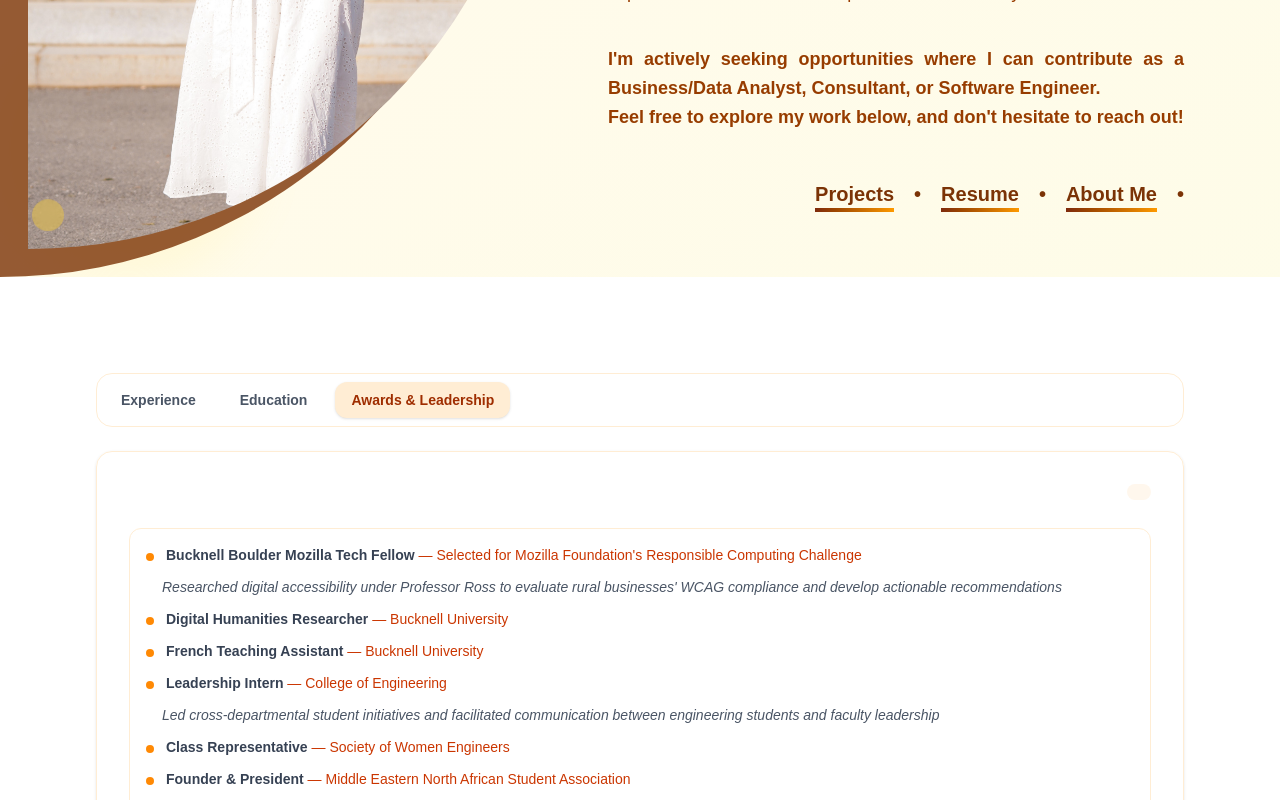
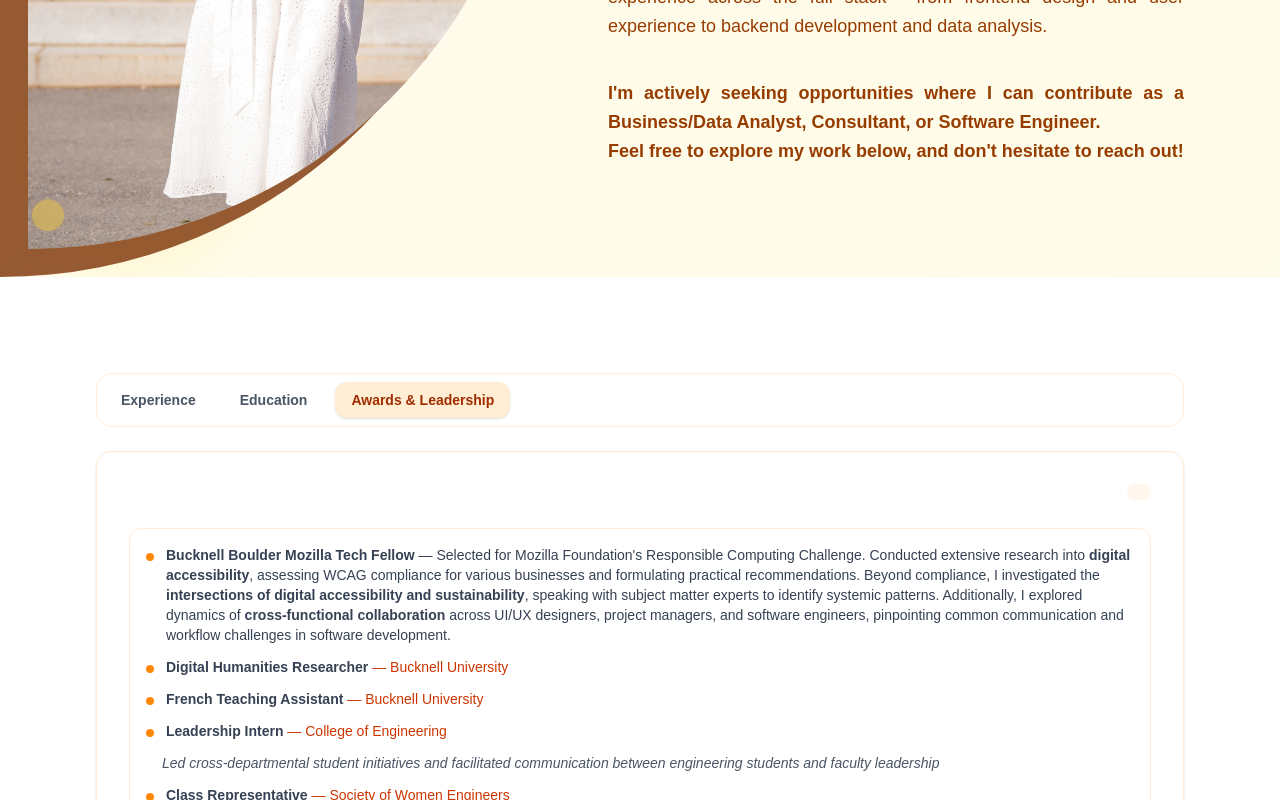
Before and after one commit to ayatarist/ayatarist.github.io, a Next.js app: page / in a window 1280 px wide. Both pictures are taken after a click on the button "Awards & Leadership". Shown: the part 583-1383 px from the top of the page. Built offline with nearby package versions, Linux system fonts and the light colour scheme.

Commit message:
updated resume

```diff
--- a/src/components/ExperienceP.tsx
+++ b/src/components/ExperienceP.tsx
@@ -46,9 +46,9 @@ const timelineData: Record<'professional' | 'education' | 'leadership', Timeline
       description:
         'Built an interactive web application to help users discover and locate trees across Pennsylvania parks.',
       achievements: [
-        'Converted Excel datasets into dynamic, searchable interfaces',
+        'Developed the core navigation and structural backbone of the web application, ensuring intuitive user flow and accessibility',
         'Implemented geolocation-aware filtering and mapping features',
-        'Designed responsive PWA with offline capabilities',
+        'Integrated contextual information to provide users with comprehensive information on tree species and selection criteria, drawing from external reliable sources and curated datasets.',
       ],
       skills: ['React', 'Tailwind CSS', 'PWA', 'Geolocation API', 'Data Visualization', 'JavaScript'],
       logo: 'img/peak.webp',
@@ -60,10 +60,9 @@ const timelineData: Record<'professional' | 'education' | 'leadership', Timeline
       date: 'Summer 2023',
       title: 'Accessibility Consultant & Research Fellow',
       description:
-        'Conducted a mixed‑methods study to assess and improve digital accessibility among rural PA businesses.',
+        'Conducted a mixed‑methods study to assess and improve digital accessibility among PA small businesses.',
       achievements: [
-        'Audited 15+ educational websites for WCAG 2.1 compliance, boosting adherence by 65%',
-        'Led semi‑structured interviews with digital accessibility specialists and rural business owners to surface practical barriers',
+        'Led interviews with digital accessibility specialists and  business owners to surface practical barriers',
         'Synthesized qualitative data in Dedoose to identify recurring compliance gaps and user pain points',
         'Reviewed ADA Accessibility Standards and emerging legislation to inform audit criteria',
         'Delivered tailored advisory sessions, translating technical findings into clear, actionable recommendations for business owners'
@@ -135,23 +134,23 @@ const timelineData: Record<'professional' | 'education' | 'leadership', Timeline
       logoScale: 1,
     },
   ],
+  // Assuming this is part of a larger data structure for your portfolio
   leadership: [
     {
       id: 'awards-leadership',
-      description: '',
+      description: '', // Keep this description field if it's meant for a general overview of this section
       achievements: [
-        'Bucknell Boulder Mozilla Tech Fellow — Selected for Mozilla Foundation\'s Responsible Computing Challenge',
-        '    • Researched digital accessibility under Professor Ross to evaluate rural businesses\' WCAG compliance and develop actionable recommendations',
-        'Digital Humanities Researcher — Bucknell University',
-        'French Teaching Assistant — Bucknell University',
-        'Leadership Intern — College of Engineering',
+        '<strong>Bucknell Boulder Mozilla Tech Fellow</strong> — Selected for Mozilla Foundation\'s Responsible Computing Challenge. Conducted extensive research into <strong>digital accessibility</strong>, assessing WCAG compliance for various businesses and formulating practical recommendations. Beyond compliance, I investigated the <strong>intersections of digital accessibility and sustainability</strong>, speaking with subject matter experts to identify systemic patterns. Additionally, I explored dynamics of <strong>cross-functional collaboration</strong> across UI/UX designers, project managers, and software engineers, pinpointing common communication and workflow challenges in software development.',
+        '<strong>Digital Humanities Researcher</strong> — Bucknell University',
+        '<strong>French Teaching Assistant</strong> — Bucknell University',
+        '<strong>Leadership Intern</strong> — College of Engineering',
         '    • Led cross-departmental student initiatives and facilitated communication between engineering students and faculty leadership',
-        'Class Representative — Society of Women Engineers',
-        'Founder & President — Middle Eastern North African Student Association',
-        'Michael M. & Lillian Amber Fremont Scholar',
-        'Grace Hopper Advancing Inclusion Scholar \'24',
-        'Society of Women Engineers Scholar \'24',
-        'Dean\'s List \'22, \'23, \'24'
+        '<strong>Class Representative</strong> — Society of Women Engineers',
+        '<strong>Founder & President</strong> — Middle Eastern North African Student Association',
+        '<strong>Michael M. & Lillian Amber Fremont Scholar</strong>',
+        '<strong>Grace Hopper Advancing Inclusion Scholar \'24</strong>',
+        '<strong>Society of Women Engineers Scholar \'24</strong>',
+        '<strong>Dean\'s List \'22, \'23, \'24</strong>'
       ],
       skills: [],
     },
@@ -307,40 +306,41 @@ const TimelineCard: React.FC<TimelineCardProps> = ({ entry, index, active }) =>
           </div>
         )}
 
-        {/* Show achievements directly for awards in leadership section */}
-        {showAchievementsDirectly && showAchievements && (
+               {/* Show achievements directly for awards in leadership section */}
+               {showAchievementsDirectly && showAchievements && (
           <div className="bg-orange-25 rounded-xl p-4 border border-orange-100">
             <ul className="space-y-3">
               {entry.achievements.map((achievement, i) => {
                 const isIndented = achievement.startsWith('    •');
-                const hasOrganization = achievement.includes(' — ') && !isIndented;
+                // Check for ' — ' AND ensure it's NOT the Mozilla blurb for special parsing
+                const isOrganizationEntry = achievement.includes(' — ') && !isIndented && !achievement.includes('Mozilla Tech Fellow');
 
                 if (isIndented) {
                   return (
                     <li key={i} className="text-gray-600 text-sm flex items-start gap-3 ml-4">
-                      <span className="italic">{achievement.replace('    • ', '')}</span>
+                      <span className="italic" dangerouslySetInnerHTML={{ __html: achievement.replace('    • ', '') }}></span>
                     </li>
                   );
                 }
 
-                if (hasOrganization) {
+                if (isOrganizationEntry) {
                   const [position, organization] = achievement.split(' — ');
                   return (
                     <li key={i} className="text-gray-700 text-sm flex items-start gap-3">
                       <div className="w-2 h-2 bg-orange-400 rounded-full mt-2 flex-shrink-0"></div>
                       <span>
-                        <span className="font-semibold">{position}</span>
-                        <span className="text-orange-700"> — {organization}</span>
+                        <span className="font-semibold" dangerouslySetInnerHTML={{ __html: position }}></span>
+                        <span className="text-orange-700"> — <span dangerouslySetInnerHTML={{ __html: organization }}></span></span>
                       </span>
                     </li>
                   );
                 }
 
-
+                // This is the general case, which will now correctly apply to the Mozilla blurb
                 return (
                   <li key={i} className="text-gray-700 text-sm flex items-start gap-3">
                     <div className="w-2 h-2 bg-orange-400 rounded-full mt-2 flex-shrink-0"></div>
-                    <span className="font-medium">{achievement}</span>
+                    <span className="font-medium" dangerouslySetInnerHTML={{ __html: achievement }}></span>
                   </li>
                 );
               })}
--- a/src/components/HeroP.tsx
+++ b/src/components/HeroP.tsx
@@ -130,15 +130,15 @@ export default function Hero() {
             />
           </p>
 
-          {/* Navigation moved to bottom-right */}
+          {/* Navigation moved to bottom-right
           <div className="flex justify-end mt-10">
             <nav className="flex flex-wrap items-center justify-end gap-5 text-lg sm:text-xl font-semibold text-amber-900">
               {[
                 // { href: "#home", text: "Home" },
                 // { href: "#experience", text: "Experience" },
-                { href: "#projects", text: "Projects" },
-                { href: "/docs/resume.pdf", text: "Resume", external: true },
-                { href: "#about", text: "About Me" },
+                // { href: "#projects", text: "Projects" },
+                // { href: "/docs/resume.pdf", text: "Resume", external: true },
+                // { href: "#about", text: "About Me" },
               ].map((item, idx) => (
                 <React.Fragment key={item.href}>
                   <a
@@ -153,7 +153,7 @@ export default function Hero() {
                 </React.Fragment>
               ))}
             </nav>
-          </div>
+          </div>         */}
         </div>
       </div>
     </section>
--- a/src/components/ProjectsOverview.tsx
+++ b/src/components/ProjectsOverview.tsx
@@ -13,48 +13,49 @@ interface Project {
 
 const projects: Project[] = [
   {
-    title: 'Formula 1 Driver Rankings Predictor',
+    title: 'Formula 1 Driver Rankings Predictor',
     description:
-    'Using historical race data from 2009–2022, I engineered features like qualifying position, podium finishes, and team performance, then trained logistic regression and random forest models in Python to forecast end‑of‑season driver standings with 85% accuracy. All analysis and visualizations live in an interactive Jupyter Notebook.',
+    'Using historical race data from 2009–2022, I engineered features like <strong>qualifying position, podium finishes, and team performance</strong>, then trained <strong>logistic regression</strong> and <strong>random forest models</strong> in Python to forecast end‑of‑season driver standings with <strong>85% accuracy</strong>. All analysis and visualizations live in an interactive Jupyter Notebook.',
     tags: ['Python', 'Machine Learning', 'Pandas', 'Jupyter'],
     link: 'https://github.com/ayatarist/Formula-1-Rankings'
   },
   {
     title: 'Accessibility Design Plugin',
     description:
-     'As part of Northeastern’s AccessHack, co-built a TypeScript Figma plugin that evaluates frames and components for accessibility issues—color contrast, missing alt text, and keyboard focus order—and highlights them directly in the design canvas. This tool helps designers catch WCAG compliance gaps early, making inclusive design easier from the start.',
+     'As part of Northeastern’s AccessHack, co-built a TypeScript Figma plugin that evaluates frames and components for <strong>accessibility issues</strong>—<strong>color contrast, missing alt text, and keyboard focus order</strong>—and highlights them directly in the design canvas. This tool helps designers catch <strong>WCAG compliance</strong> gaps early, making <strong>inclusive design</strong> easier from the start.',
     tags: ['TypeScript', 'Figma Plugin', 'Accessibility', 'WCAG'],
     link: 'https://github.com/ayatarist/AccessHackPlugIn'
   },
   {
     title: 'FlappyBison',
     description:
-      'FlappyBison started as a class project to explore JavaFX and OOP design. Created through a modular architecture with separate classes for game logic, collision detection, and UI navigation, using JavaFX’s animation and event APIs to manage scene transitions (start, play, game‑over). Custom physics simulate the bird’s movement, and procedurally generated obstacles keep gameplay challenging.',
+      'FlappyBison started as a class project to explore <strong>JavaFX</strong> and <strong>OOP design</strong>. Created through a <strong>modular architecture</strong> with separate classes for <strong>game logic, collision detection, and UI navigation</strong>, using JavaFX’s animation and event APIs to manage scene transitions (start, play, game‑over). <strong>Custom physics</strong> simulate the bird’s movement, and <strong>procedurally generated obstacles</strong> keep gameplay challenging.',
     tags: ['Java', 'JavaFX', 'Game Dev'],
     link: 'https://github.com/ayatarist/FlappyBison'
   },
   {
     title: 'Power Generation Optimization',
     description:
-      'I developed Python scripts and Jupyter notebooks using Gurobi to build linear and mixed‑integer programming models that schedule power plant output to minimize generation costs while meeting demand forecasts and CO₂ emission limits. I cleaned and processed historical load and emission data, formulated objective functions and constraints, and created visualizations to explore cost‑versus‑emissions trade‑offs, gaining hands‑on experience in energy economics and optimization techniques.',
+      'I developed Python scripts and Jupyter notebooks using Gurobi to build <strong>linear and mixed‑integer programming models</strong> that schedule power plant output to minimize generation costs while meeting demand forecasts and CO₂ emission limits. I cleaned and processed historical load and emission data, <strong>formulated objective functions and constraints</strong>, and created visualizations to explore <strong>cost‑versus‑emissions trade‑offs</strong>, gaining hands‑on experience in <strong>energy economics and optimization techniques</strong>.',
     tags: ['Python', 'Gurobi', 'Linear Programming', 'MIP'],
     link: 'https://github.com/ayatarist/power_gen_optimization'
   },
   {
     title: 'Digitizing Suzette (Fork)',
     description:
-      'In this ongoing Bucknell University collaboration (Jan 2024 – Present), I help convert and enrich 19th‑century French domestic‑education texts into TEI/XML. Featuring narrative, illustrations, questions, and curricular metadata across 144 chapters, it reveals how this widely distributed text blends progressive intellectual aims with conservative social instruction in moral education, natural sciences, industry, and domestic economy.',
+      'As a Digital Researcher, I contribute to the <strong>Digitizing Suzette Project</strong>, a digital humanities initiative analyzing 19th-century French domestic education. My work involves <strong> TEI/XML markup</strong> and <strong>analytical tagging</strong> of texts, identifying <strong>nuanced cultural references, culinary terminology, and domestic practices</strong>. This meticulous process is critical for building a structured resource that uncovers how widely distributed educational materials subtly reinforced or challenged <strong>gender roles and social expectations during the French Third Republic.</strong>',
     tags: ['TEI/XML', 'LEAF-Writer', 'Digital Humanities'],
     link: 'https://github.com/ayatarist/suzette',
-    pressReleaseLink: 'https://www.chesapeakeconservancy.org/projects/pennsylvania-native-tree-selector'}
-  ,
+    pressReleaseLink: 'https://www.chesapeakeconservancy.org/projects/pennsylvania-native-tree-selector'
+  },
   {
     title: 'Pennsylvania Native Tree Selector',
     description:
-      'As one of the lead developers on a cross‑functional team, and in partnership with the Chesapeake Conservancy to transform their Excel‑based species filter into an interactive React web app. Over eight agile sprints, we gathered stakeholder requirements, analyzed the legacy tool’s core features, compiled USDA tree and image datasets, and implemented geolocation‑driven recommendations. The result is a PWA that helps landowners and conservation planners intuitively select native Pennsylvania trees, making restoration decisions both data‑driven and user‑friendly.',
+      'As one of the lead developers on a cross‑functional team, and in partnership with the Chesapeake Conservancy to transform their Excel‑based species filter into an <strong>interactive React web app</strong>. Over <strong>eight agile sprints</strong>, we gathered stakeholder requirements, analyzed the legacy tool’s core features, compiled USDA tree and image datasets, and implemented geolocation‑driven recommendations. The result is a <strong>PWA</strong> that helps landowners and conservation planners intuitively select native Pennsylvania trees, making restoration decisions both <strong>data‑driven and user‑friendly</strong>.',
     tags: ['React', 'Tailwind CSS', 'Geolocation', 'PWA'],
     link: 'https://github.com/ayatarist/Pa-Tree-Selector-Tool',
-    pressReleaseLink: 'https://www.chesapeakeconservancy.org/projects/pennsylvania-native-tree-selector'}
+    pressReleaseLink: 'https://www.chesapeakeconservancy.org/projects/pennsylvania-native-tree-selector'
+  }
 ]
 
 export default function ProjectsOverview() {
@@ -100,8 +101,8 @@ export default function ProjectsOverview() {
                 <h3 className="text-2xl font-bold text-amber-900 mb-2">
                   {project.title}
                 </h3>
-                <p className="text-stone-700 mb-3 text-sm text-justify">
-                  {project.description}
+                {/* Use dangerouslySetInnerHTML to render HTML from the string */}
+                <p className="text-stone-700 mb-3 text-sm text-justify" dangerouslySetInnerHTML={{ __html: project.description }}>
                 </p>
                 <div className="flex flex-wrap gap-2 mb-4">
                   {project.tags.map((tag, i) => (
```
